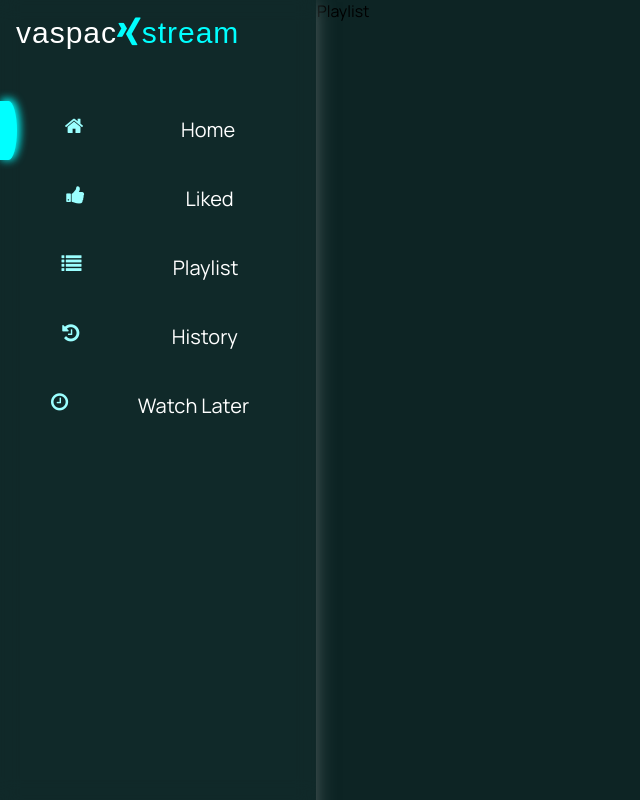
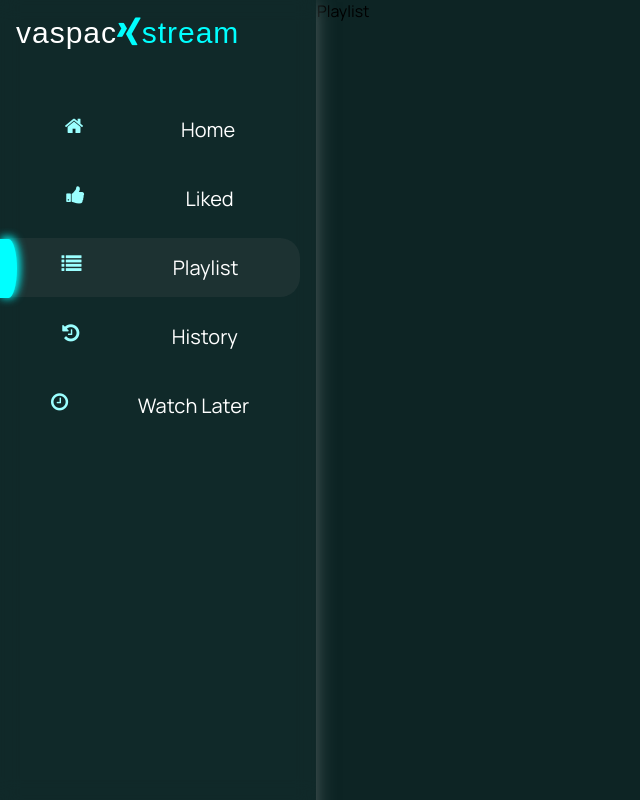
Before and after one commit to vashnavichauhan1825/vaspacx-stream, a React (Create React App) app: page /playlist in a window 1280 px wide. Shown: the whole page, without its empty margins (0-640 px from the left). Built offline with nearby package versions, Linux system fonts and the light colour scheme; a web font is replaced by a local one; what miragejs would draw is missing.

Commit message:
style: sidebar

```diff
--- a/src/components/Sidebar/Sidebar.js
+++ b/src/components/Sidebar/Sidebar.js
@@ -1,8 +1,9 @@
+import { NavLink, useLocation } from "react-router-dom";
 import "./sidebar.css";
 
 
 const Sidebar = () => {
-
+  const location = useLocation();
   return (
     <>
       <div className="sidebar">
@@ -12,29 +13,42 @@ const Sidebar = () => {
           <span className="clr-hue">stream</span>
         </span>
         <ul className="sidebar-list-cont">
-          <li>
-          <div className="hover-item"></div>
+        <NavLink to="/">
+          <li className={({ isActive }) => (isActive ? 'active' : 'inactive')}>
+          {location.pathname === "/"  &&  <div className='active-item'></div> }
             <i className="fa fa-home"></i>
             <span>Home</span>
           </li>
-          <li>
-
-            <i className="fa fa-thumbs-up" aria-hidden="true"></i>
+          </NavLink>
+          <NavLink to="/liked">
+          <li className={({ isActive }) => (isActive ? 'active' : 'inactive')}>
+          {location.pathname === "/liked"  &&  <div className='active-item'></div> }
+            <i className="fa fa-thumbs-up"></i>
             <span>Liked</span>
           </li>
-          <li>
-
-            <i className="fa fa-list" aria-hidden="true"></i>
+          </NavLink>
+          <NavLink to="/playlist">
+          <li className={({ isActive }) => (isActive ? 'active' : 'inactive')}>
+          {location.pathname === "/playlist"  &&  <div className='active-item'></div> }
+            <i className="fa fa-list"></i>
             <span>Playlist</span>
           </li>
-          <li>
-            <i className="fa fa-history" aria-hidden="true"></i>
+          </NavLink>
+          <NavLink to="/history">
+          <li className={({ isActive }) => (isActive ? 'active' : 'inactive')}>
+          {location.pathname === "/history"  &&  <div className='active-item'></div> }
+            <i className="fa fa-history"></i>
             <span>History</span>
           </li>
-          <li>
-            <i className="fa fa-clock-o" aria-hidden="true"></i>
+          </NavLink>
+          <NavLink to="/watchlater">
+          <li className={({ isActive }) => (isActive ? 'active' : 'inactive')}>
+          {location.pathname === "/watchlater"  &&  <div className='active-item'></div> }
+            <i className="fa fa-clock-o"></i>
             <span>Watch Later</span>
           </li>
+          </NavLink>
+
         </ul>
       </div>
     </>
--- a/src/components/Sidebar/sidebar.css
+++ b/src/components/Sidebar/sidebar.css
@@ -29,6 +29,12 @@
     padding: 1rem 1rem 1rem 0rem;
 }
 
+.sidebar li{
+    text-decoration:none;
+}
+
+ul a{
+    text-decoration:none;}
 
 .sidebar-list-cont{
     margin-top:50px;
@@ -46,19 +52,26 @@ ul li{
     padding: 1rem;
     font-size: 20px;
     color: var(--primary-txt-color);
+    cursor: pointer;
 }
 
-ul li:hover{
+ul .active{
     background-color: #5a5f5f2e;
     border-bottom-right-radius: 20px;
     border-top-right-radius: 20px;
+    text-decoration:none;
+}
+
+ul .inactive{
+    color: var(--primary-txt-color);
+    text-decoration: none;
 }
 
 ul li i{
  color:var(--cta-color);
 }
 
-.hover-item {
+ul .active-item {
     position: absolute;
     width: 17px;
     left: 0%;
@@ -69,3 +82,12 @@ ul li i{
     background-color: var(--hue-color);
     box-shadow: 2px -1px 9px 1px var(--hue-color);
 }
+
+ ul .inactive-link{
+    position: absolute;
+    width: 17px;
+    left: 0%;
+    top: 1%;
+    background-color: var(--primary-txt-color);
+    box-shadow: 2px -1px 9px 1px var(--primary-txt-color);
+}
```
